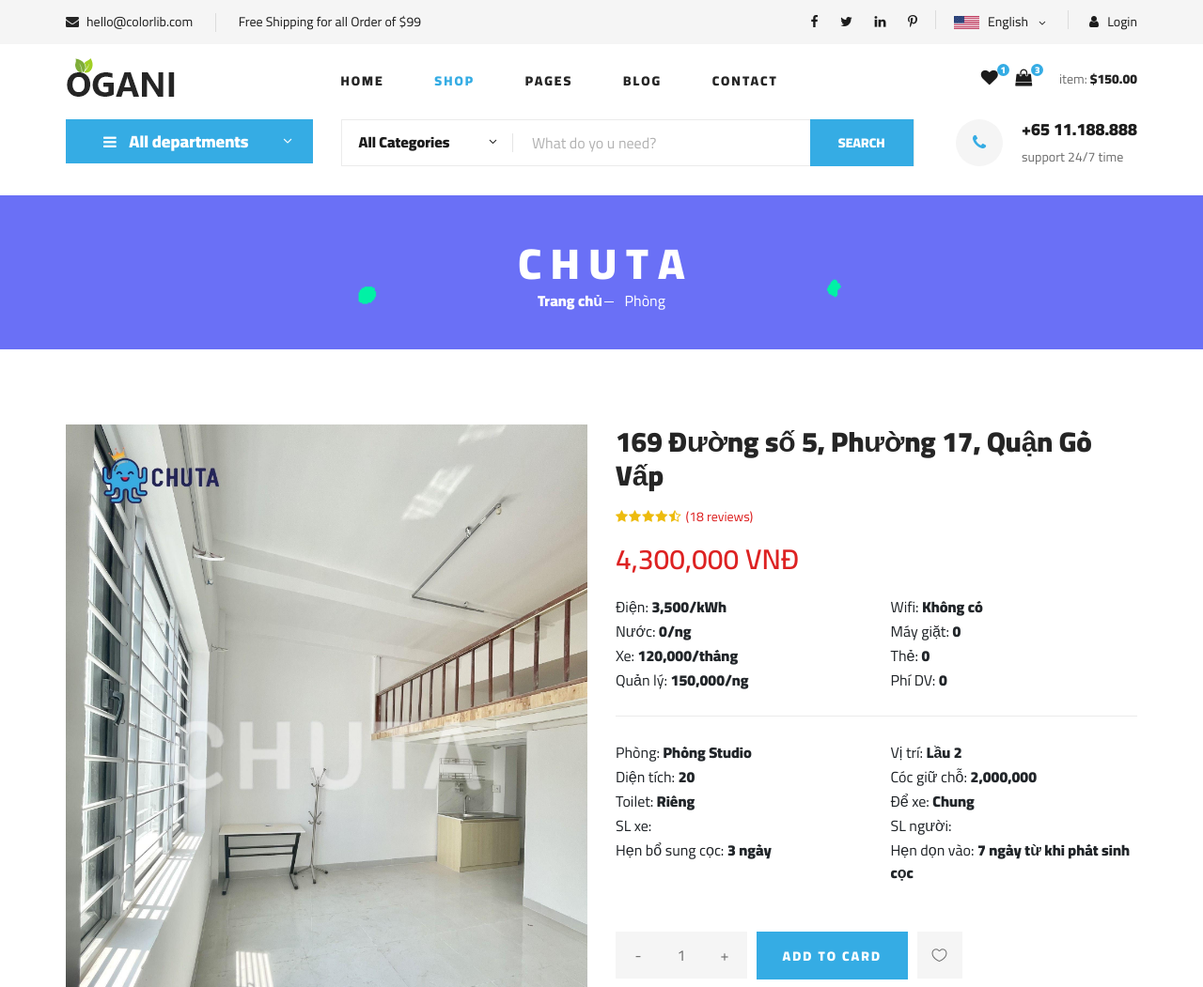
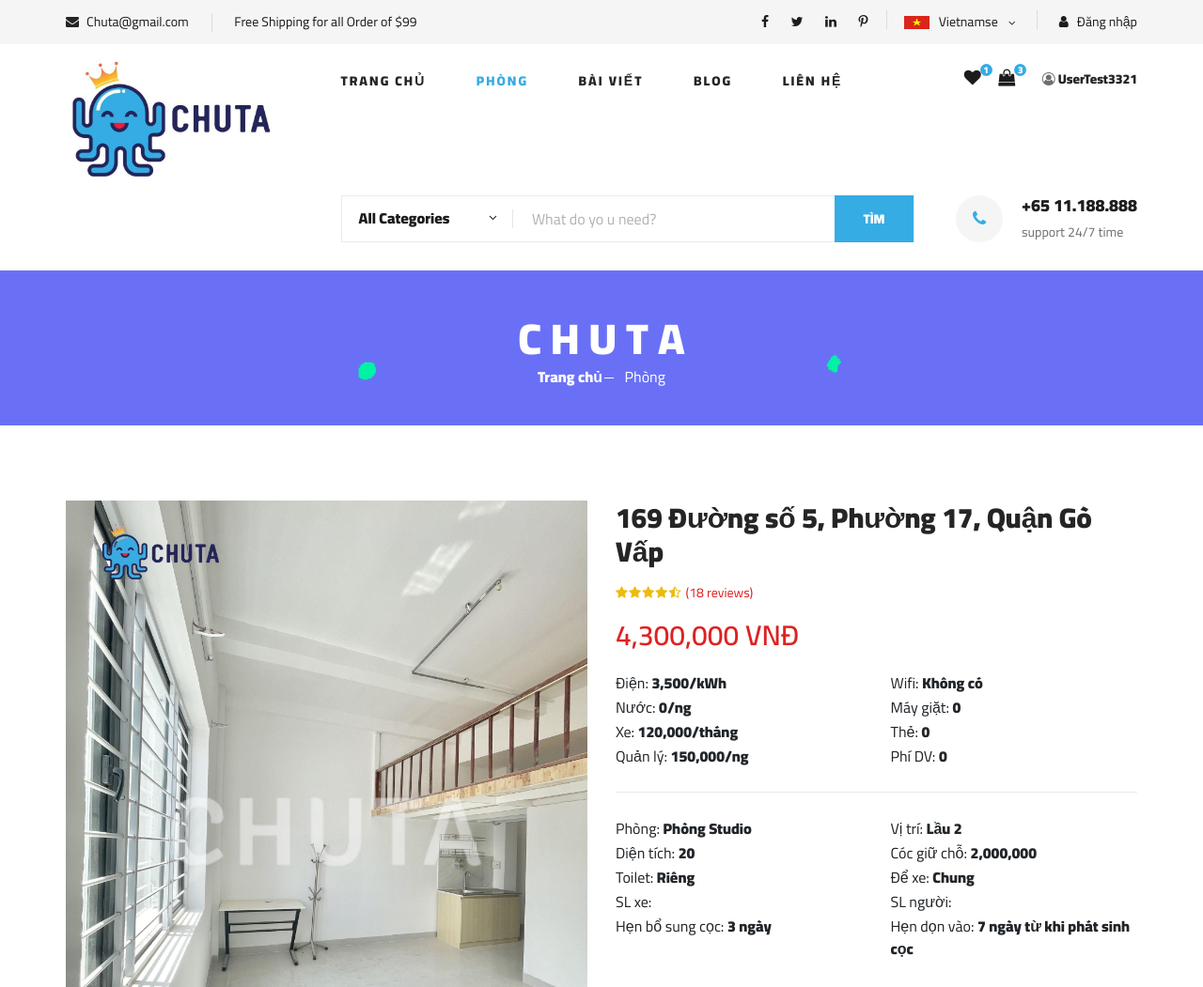
Before and after one commit to truongsut21/WebCHUTA, a plain HTML site: page shop-details.html in a window 1280 px wide. Shown: the top 1051 px of the page at 94% size. Drawn offline with Linux system fonts and the light colour scheme.

Commit message:
header - footer shop_details

```diff
--- a/shop-details.html
+++ b/shop-details.html
@@ -7,7 +7,8 @@
     <meta name="keywords" content="Ogani, unica, creative, html">
     <meta name="viewport" content="width=device-width, initial-scale=1.0">
     <meta http-equiv="X-UA-Compatible" content="ie=edge">
-    <title>Chuta | Template</title>
+    <title>CHUTA | Template</title>
+    <link rel="icon" href="./img/FA.png" type="image/icon type">
 
     <!-- Google Font -->
     <link href="https://fonts.googleapis.com/css2?family=Cairo:wght@200;300;400;600;900&display=swap" rel="stylesheet">
@@ -33,7 +34,7 @@
     <div class="humberger__menu__overlay"></div>
     <div class="humberger__menu__wrapper">
         <div class="humberger__menu__logo">
-            <a href="#"><img src="img/logo.png" alt=""></a>
+            <a href="#"><img src="img/logoChuta.jpg" alt=""></a>
         </div>
         <div class="humberger__menu__cart">
             <ul>
@@ -44,8 +45,8 @@
         </div>
         <div class="humberger__menu__widget">
             <div class="header__top__right__language">
-                <img src="img/language.png" alt="">
-                <div>English</div>
+                <img src="img/language.jpg" alt="" width="27px" height="14px">
+                <div>VietNam</div>
                 <span class="arrow_carrot-down"></span>
                 <ul>
                     <li><a href="#">Spanis</a></li>
@@ -53,23 +54,23 @@
                 </ul>
             </div>
             <div class="header__top__right__auth">
-                <a href="#"><i class="fa fa-user"></i> Login</a>
+                <a href="#"><i class="fa fa-user"></i> Đăng nhập</a>
             </div>
         </div>
         <nav class="humberger__menu__nav mobile-menu">
             <ul>
-                <li class="active"><a href="./index.html">Home</a></li>
-                <li><a href="./shop-grid.html">Shop</a></li>
-                <li><a href="#">Pages</a>
+                <li class="active"><a href="./index.html">Trang Chủ</a></li>
+                <li><a href="./shop-grid.html">Danh sách phòng</a></li>
+                <li><a href="#">Bài viết</a>
                     <ul class="header__menu__dropdown">
-                        <li><a href="./shop-details.html">Shop Details</a></li>
+                        <li><a href="./shop-details.html">Chính sách</a></li>
                         <li><a href="./shoping-cart.html">Shoping Cart</a></li>
                         <li><a href="./checkout.html">Check Out</a></li>
                         <li><a href="./blog-details.html">Blog Details</a></li>
                     </ul>
                 </li>
                 <li><a href="./blog.html">Blog</a></li>
-                <li><a href="./contact.html">Contact</a></li>
+                <li><a href="./contact.html">Liên hệ</a></li>
             </ul>
         </nav>
         <div id="mobile-menu-wrap"></div>
@@ -81,8 +82,8 @@
         </div>
         <div class="humberger__menu__contact">
             <ul>
-                <li><i class="fa fa-envelope"></i> hello@colorlib.com</li>
-                <li>Free Shipping for all Order of $99</li>
+                <li><i class="fa fa-envelope"></i> Chuata@gmail.com</li>
+                <li>Chu đáo tận tâm mọi khách hàng...!</li>
             </ul>
         </div>
     </div>
@@ -96,7 +97,7 @@
                     <div class="col-lg-6">
                         <div class="header__top__left">
                             <ul>
-                                <li><i class="fa fa-envelope"></i> hello@colorlib.com</li>
+                                <li><i class="fa fa-envelope"></i> Chuta@gmail.com</li>
                                 <li>Free Shipping for all Order of $99</li>
                             </ul>
                         </div>
@@ -110,8 +111,8 @@
                                 <a href="#"><i class="fa fa-pinterest-p"></i></a>
                             </div>
                             <div class="header__top__right__language">
-                                <img src="img/language.png" alt="">
-                                <div>English</div>
+                                <img src="img/language.jpg" alt="" width="27px" height="14px">
+                                <div>Vietnamse</div>
                                 <span class="arrow_carrot-down"></span>
                                 <ul>
                                     <li><a href="#">Spanis</a></li>
@@ -119,7 +120,7 @@
                                 </ul>
                             </div>
                             <div class="header__top__right__auth">
-                                <a href="#"><i class="fa fa-user"></i> Login</a>
+                                <a href="#"><i class="fa fa-user"></i> Đăng nhập</a>
                             </div>
                         </div>
                     </div>
@@ -130,15 +131,15 @@
             <div class="row">
                 <div class="col-lg-3">
                     <div class="header__logo">
-                        <a href="./index.html"><img src="img/logo.png" alt=""></a>
+                        <a href="./index.html"><img src="img/logoChuta.jpg" alt=""></a>
                     </div>
                 </div>
                 <div class="col-lg-6">
                     <nav class="header__menu">
                         <ul>
-                            <li><a href="./index.html">Home</a></li>
-                            <li class="active"><a href="./shop-grid.html">Shop</a></li>
-                            <li><a href="#">Pages</a>
+                            <li><a href="./index.html">Trang chủ</a></li>
+                            <li class="active"><a href="./shop-grid.html">Phòng</a></li>
+                            <li><a href="#">Bài viết</a>
                                 <ul class="header__menu__dropdown">
                                     <li><a href="./shop-details.html">Shop Details</a></li>
                                     <li><a href="./shoping-cart.html">Shoping Cart</a></li>
@@ -147,7 +148,7 @@
                                 </ul>
                             </li>
                             <li><a href="./blog.html">Blog</a></li>
-                            <li><a href="./contact.html">Contact</a></li>
+                            <li><a href="./contact.html">Liên hệ</a></li>
                         </ul>
                     </nav>
                 </div>
@@ -157,7 +158,10 @@
                             <li><a href="#"><i class="fa fa-heart"></i> <span>1</span></a></li>
                             <li><a href="#"><i class="fa fa-shopping-bag"></i> <span>3</span></a></li>
                         </ul>
-                        <div class="header__cart__price">item: <span>$150.00</span></div>
+                        <div class="header__cart__price">
+                            <i class="fa fa-user-circle-o" aria-hidden="true"></i>
+                            <span>UserTest3321</span>
+                        </div>
                     </div>
                 </div>
             </div>
@@ -173,30 +177,25 @@
         <div class="container">
             <div class="row">
                 <div class="col-lg-3">
-                    <div class="hero__categories">
+                    <!-- <div class="hero__categories">
                         <div class="hero__categories__all">
                             <i class="fa fa-bars"></i>
-                            <span>All departments</span>
+                            <span>Lựa chọn khu vực</span>
                         </div>
-                        <ul class="ul-test">
+                        <ul>
                             <li><a href="#">Quận 1</a></li>
                             <li><a href="#">Quận 2</a></li>
-                            <li><a href="#">Quận 3</a></li>
+                            <li><a href="#">Quận 3s</a></li>
                             <li><a href="#">Quận 4</a></li>
                             <li><a href="#">Quận 5</a></li>
-                            <li><a href="#">Quận 6</a></li>
-                            <li><a href="#">Quận 7</a></li>
-                            <li><a href="#">Quận 8</a></li>
-                            <li><a href="#">Quận 9</a></li>
-                            <li><a href="#">Quận 10</a></li>
-                            <li><a href="#">Quận 11</a></li>
-                            <li><a href="#">Quận 12</a></li>
-                            <li><a href="#">Bình Thạnh</a></li>
-                            <li><a href="#">Gò Vấp</a></li>
-                            <li><a href="#">Tân Bình</a></li>
-                            <li><a href="#">Tân Phú</a></li>
+                            <li><a href="#">Butter & Eggs</a></li>
+                            <li><a href="#">Fastfood</a></li>
+                            <li><a href="#">Fresh Onion</a></li>
+                            <li><a href="#">Papayaya & Crisps</a></li>
+                            <li><a href="#">Oatmeal</a></li>
+                            <li><a href="#">Fresh Bananas</a></li>
                         </ul>
-                    </div>
+                    </div> -->
                 </div>
                 <div class="col-lg-9">
                     <div class="hero__search">
@@ -207,7 +206,7 @@
                                     <span class="arrow_carrot-down"></span>
                                 </div>
                                 <input type="text" placeholder="What do yo u need?">
-                                <button type="submit" class="site-btn">SEARCH</button>
+                                <button type="submit" class="site-btn">TÌM</button>
                             </form>
                         </div>
                         <div class="hero__search__phone">
@@ -503,16 +502,16 @@
                 <div class="col-lg-3 col-md-6 col-sm-6">
                     <div class="footer__about">
                         <div class="footer__about__logo">
-                            <a href="./index.html"><img src="img/logo.png" alt=""></a>
+                            <a href="./index.html"><img src="img/FA.png" alt=""></a>
                         </div>
                         <ul>
                             <li>Address: 60-49 Road 11378 New York</li>
                             <li>Phone: +65 11.188.888</li>
-                            <li>Email: hello@colorlib.com</li>
+                            <li>Email: Chuta@gmail.com</li>
                         </ul>
                     </div>
                 </div>
-                <div class="col-lg-4 col-md-6 col-sm-6 offset-lg-1">
+                <div class="col-lg-4 col-md-6 col-sm-6 col-xs-6 offset-lg-1">
                     <div class="footer__widget">
                         <h6>Useful Links</h6>
                         <ul>
@@ -553,9 +552,15 @@
             <div class="row">
                 <div class="col-lg-12">
                     <div class="footer__copyright">
-                        <div class="footer__copyright__text"><p><!-- Link back to Colorlib can't be removed. Template is licensed under CC BY 3.0. -->
-  Copyright &copy;<script>document.write(new Date().getFullYear());</script> All rights reserved | This template is made with <i class="fa fa-heart" aria-hidden="true"></i> by <a href="https://colorlib.com" target="_blank">Colorlib</a>
-  <!-- Link back to Colorlib can't be removed. Template is licensed under CC BY 3.0. --></p></div>
+                        <div class="footer__copyright__text">
+                            <p><!-- Link back to Colorlib can't be removed. Template is licensed under CC BY 3.0. -->
+                                Copyright &copy;
+                                <script>document.write(new Date().getFullYear());</script> All rights reserved | This
+                                template is made with <i class="fa fa-heart" aria-hidden="true"></i> by <a
+                                    href="https://colorlib.com" target="_blank">Colorlib</a>
+                                <!-- Link back to Colorlib can't be removed. Template is licensed under CC BY 3.0. -->
+                            </p>
+                        </div>
                         <div class="footer__copyright__payment"><img src="img/payment-item.png" alt=""></div>
                     </div>
                 </div>
@@ -575,6 +580,7 @@
     <script src="js/main.js"></script>
 
 
+
 </body>
 
 </html>
```
